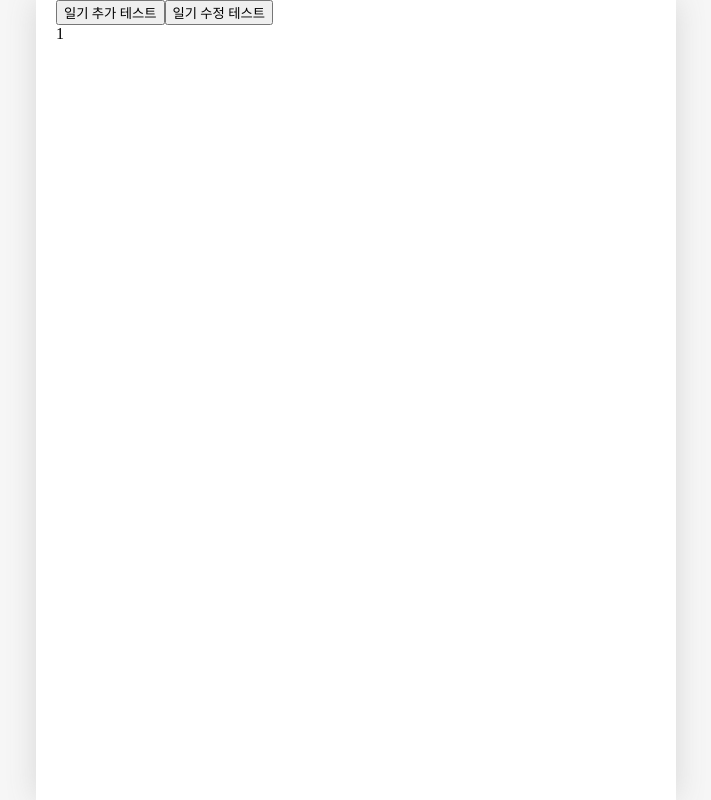
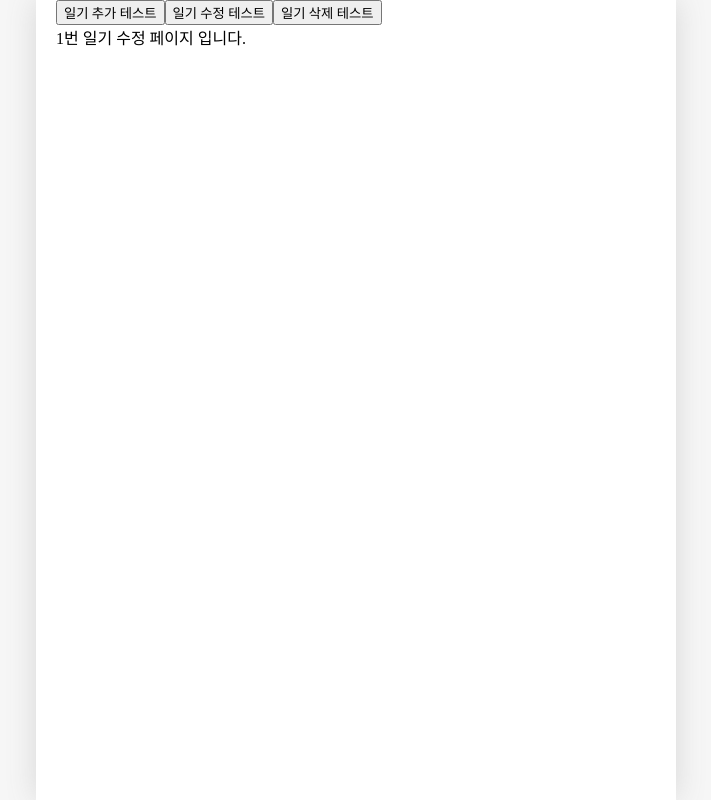
Before and after one commit to panda981018/blog, a React (Vite) app in the folder onebite-react/section12/: page /edit/1 in a window 1280 px wide. Shown: the whole page, without its empty margins (284-995 px from the left). Built offline with nearby package versions, Linux system fonts and the light colour scheme; a web font is replaced by a local one.

Commit message:
06/01 한입 크기로 잘라 먹는 리액트 section12 일부 추가(onUpdate 수정, context 생성 및 추가)

```diff
--- a/onebite-react/section12/src/App.jsx
+++ b/onebite-react/section12/src/App.jsx
@@ -1,6 +1,6 @@
 import "./App.css";
 import { Routes, Route, Link, useNavigate } from "react-router-dom";
-import { useReducer, useRef } from "react";
+import { useReducer, useRef, createContext } from "react";
 import Home from "./pages/Home";
 import Diary from "./pages/Diary";
 import New from "./pages/New";
@@ -25,17 +25,24 @@ const mockData = [
 function reducer(state, action) {
 	switch (action.type) {
 		case "CREATE":
-            console.log(action.data);
-            return [...state, action.data];
+			return [action.data, ...state];
 		case "UPDATE":
 			return state.map((item) =>
 				String(item.id) === String(action.data.id) ? action.data : item
 			);
+		case "DELETE":
+			return state.filter(
+				(item) => String(item.id) !== String(action.id)
+			);
+		default:
+			return state;
 	}
 }
 
+const DiaryStateContext = createContext();
+const DiaryDispatchContext = createContext();
+
 function App() {
-    const nav = useNavigate();
 	const [data, dispatch] = useReducer(reducer, mockData);
 	const idRef = useRef(3);
 
@@ -55,31 +62,52 @@ function App() {
 	// 기존 일기 수정
 	const onUpdate = (id, createdDate, emotionId, content) => {
 		dispatch({
+			type: "UPDATE",
+			data: {
 				id,
 				createdDate,
 				emotionId,
 				content,
+			},
 		});
 	};
 
 	// 기존 일기 삭제
+	const onDelete = (id) => {
+		dispatch({
+			type: "DELETE",
+			id,
+		});
+	};
 
 	return (
 		<>
 			<button
 				onClick={() => {
 					onCreate(new Date().getTime(), 1, "hello");
-                }}
-            >
+				}}>
 				일기 추가 테스트
 			</button>
 			<button
 				onClick={() => {
-                    onUpdate(1, new Date().getTime(), 3, "수정된일기입니다요~");
-                }}
-            >
+					onUpdate(2, new Date().getTime(), 3, "수정된 일기입니다");
+				}}>
 				일기 수정 테스트
 			</button>
+			<button
+				onClick={() => {
+					onDelete(1);
+				}}>
+				일기 삭제 테스트
+			</button>
+
+			<DiaryStateContext.Provider value={data}>
+				<DiaryDispatchContext.Provider
+					value={{
+						onCreate,
+						onUpdate,
+						onDelete,
+					}}>
 					<Routes>
 						<Route path="/" element={<Home />} />
 						<Route path="/diary/:id" element={<Diary />} />
@@ -87,6 +115,8 @@ function App() {
 						<Route path="edit/:id" element={<Edit />} />
 						<Route path="*" element={<NotFound />} />
 					</Routes>
+				</DiaryDispatchContext.Provider>
+			</DiaryStateContext.Provider>
 		</>
 	);
 }
--- a/onebite-react/section12/src/pages/Edit.jsx
+++ b/onebite-react/section12/src/pages/Edit.jsx
@@ -1,8 +1,8 @@
 import { useParams } from "react-router-dom";
 
 const Edit = () => {
-    const params = useParams();
-    return <div>{params.id}</div>;
+	const params = useParams();
+	return <div>{params.id}번 일기 수정 페이지 입니다.</div>;
 };
 
 export default Edit;
```
Lines whose indentation alone changed are shown as unchanged.
